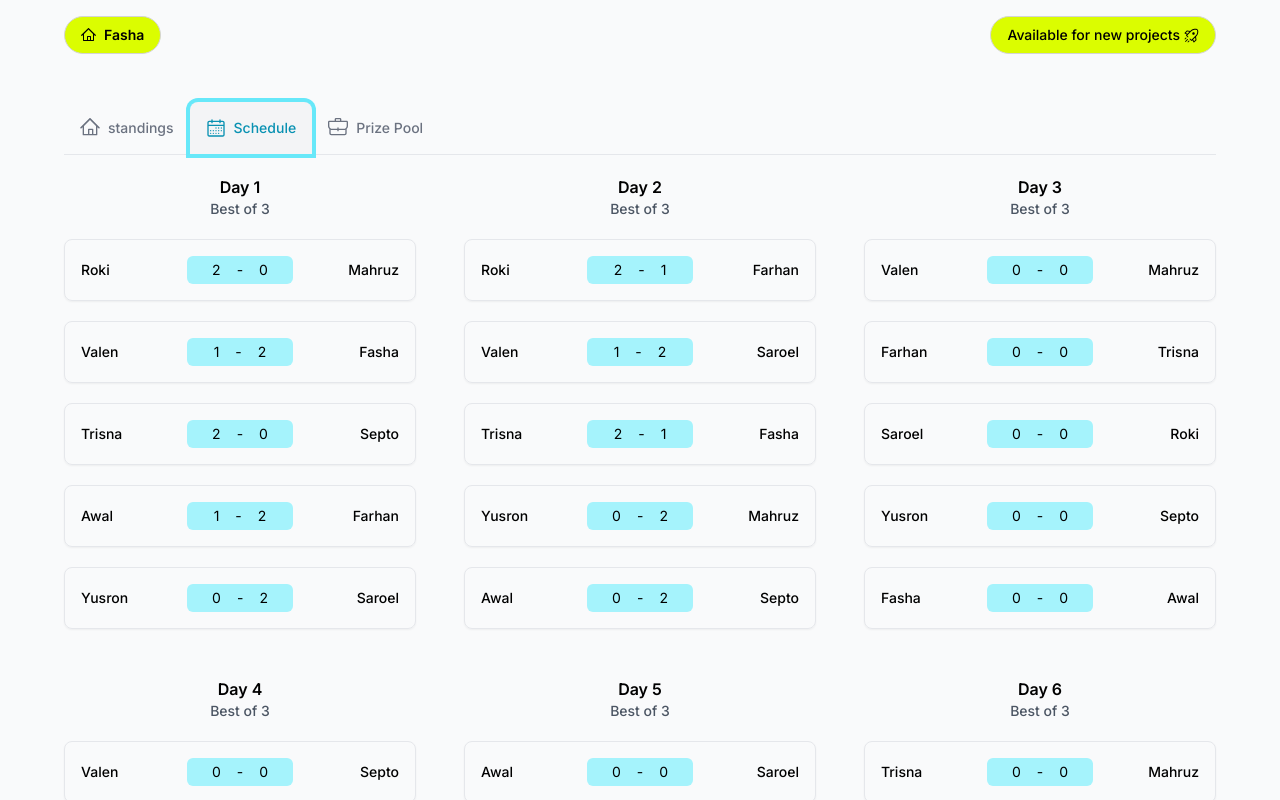
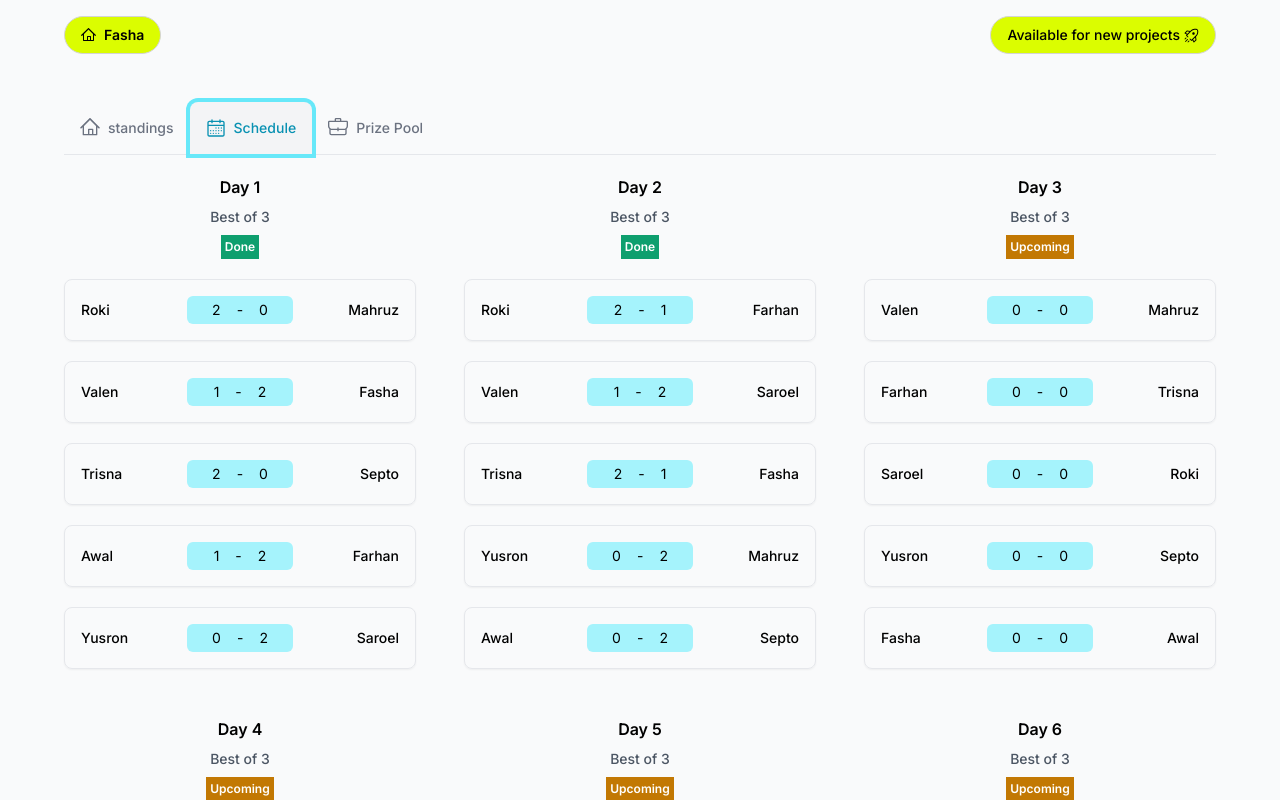
Before and after one commit to fasfashan/new-portfolio, a Next.js app: page /league/rebel-project in a window 1280 px wide. Both pictures are taken after a click on the tab "Schedule". Shown: the top 800 px of the page. Built offline with nearby package versions, Linux system fonts and the light colour scheme.

Commit message:
add status match

```diff
--- a/app/components/round-1.jsx
+++ b/app/components/round-1.jsx
@@ -37,11 +37,14 @@ function Scoreboard() {
 
   return (
     <div className="space-y-5">
-      <div>
+      <div className="flex justify-center items-center flex-col space-y-2">
         <h2 className="text-center font-semibold">Day 1</h2>
         <p className="text-gray-600 text-sm font-medium text-center">
           Best of 3
         </p>
+        <div className="bg-green-500 w-fit p-1 text-white font-semibold text-xs text-center">
+          Done
+        </div>
       </div>
       {matchups.map(({ player1, player2 }, index) => (
         <div
--- a/app/components/round-2.jsx
+++ b/app/components/round-2.jsx
@@ -37,11 +37,14 @@ function Scoreboard() {
 
   return (
     <div className="space-y-5">
-      <div>
+      <div className="flex justify-center items-center flex-col space-y-2">
         <h2 className="text-center font-semibold">Day 2</h2>
         <p className="text-gray-600 text-sm font-medium text-center">
           Best of 3
         </p>
+        <div className="bg-green-500 w-fit p-1 text-white font-semibold text-xs text-center">
+          Done
+        </div>
       </div>
       {matchups.map(({ player1, player2 }, index) => (
         <div
--- a/app/components/round-3.jsx
+++ b/app/components/round-3.jsx
@@ -37,11 +37,14 @@ function Scoreboard() {
 
   return (
     <div className="space-y-5">
-      <div>
+      <div className="flex justify-center items-center flex-col space-y-2">
         <h2 className="text-center font-semibold">Day 3</h2>
         <p className="text-gray-600 text-sm font-medium text-center">
           Best of 3
         </p>
+        <div className="bg-yellow-500 w-fit p-1 text-white font-semibold text-xs text-center">
+          Upcoming
+        </div>
       </div>
       {matchups.map(({ player1, player2 }, index) => (
         <div
--- a/app/components/round-4.jsx
+++ b/app/components/round-4.jsx
@@ -37,11 +37,14 @@ function Scoreboard() {
 
   return (
     <div className="space-y-5">
-      <div>
+      <div className="flex justify-center items-center flex-col space-y-2">
         <h2 className="text-center font-semibold">Day 4</h2>
         <p className="text-gray-600 text-sm font-medium text-center">
           Best of 3
         </p>
+        <div className="bg-yellow-500 w-fit p-1 text-white font-semibold text-xs text-center">
+          Upcoming
+        </div>
       </div>
       {matchups.map(({ player1, player2 }, index) => (
         <div
--- a/app/components/round-5.jsx
+++ b/app/components/round-5.jsx
@@ -37,11 +37,14 @@ function Scoreboard() {
 
   return (
     <div className="space-y-5">
-      <div>
+      <div className="flex justify-center items-center flex-col space-y-2">
         <h2 className="text-center font-semibold">Day 5</h2>
         <p className="text-gray-600 text-sm font-medium text-center">
           Best of 3
         </p>
+        <div className="bg-yellow-500 w-fit p-1 text-white font-semibold text-xs text-center">
+          Upcoming
+        </div>
       </div>
       {matchups.map(({ player1, player2 }, index) => (
         <div
--- a/app/components/round-6.jsx
+++ b/app/components/round-6.jsx
@@ -37,11 +37,14 @@ function Scoreboard() {
 
   return (
     <div className="space-y-5">
-      <div>
+      <div className="flex justify-center items-center flex-col space-y-2">
         <h2 className="text-center font-semibold">Day 6</h2>
         <p className="text-gray-600 text-sm font-medium text-center">
           Best of 3
         </p>
+        <div className="bg-yellow-500 w-fit p-1 text-white font-semibold text-xs text-center">
+          Upcoming
+        </div>
       </div>
       {matchups.map(({ player1, player2 }, index) => (
         <div
--- a/app/components/round-7.jsx
+++ b/app/components/round-7.jsx
@@ -37,11 +37,14 @@ function Scoreboard() {
 
   return (
     <div className="space-y-5">
-      <div>
+      <div className="flex justify-center items-center flex-col space-y-2">
         <h2 className="text-center font-semibold">Day 7</h2>
         <p className="text-gray-600 text-sm font-medium text-center">
           Best of 3
         </p>
+        <div className="bg-yellow-500 w-fit p-1 text-white font-semibold text-xs text-center">
+          Upcoming
+        </div>
       </div>
       {matchups.map(({ player1, player2 }, index) => (
         <div
--- a/app/components/round-8.jsx
+++ b/app/components/round-8.jsx
@@ -37,11 +37,14 @@ function Scoreboard() {
 
   return (
     <div className="space-y-5">
-      <div>
-        <h2 className="text-center font-semibold">Day 5</h2>
+      <div className="flex justify-center items-center flex-col space-y-2">
+        <h2 className="text-center font-semibold">Day 8</h2>
         <p className="text-gray-600 text-sm font-medium text-center">
           Best of 3
         </p>
+        <div className="bg-yellow-500 w-fit p-1 text-white font-semibold text-xs text-center">
+          Upcoming
+        </div>
       </div>
       {matchups.map(({ player1, player2 }, index) => (
         <div
```
